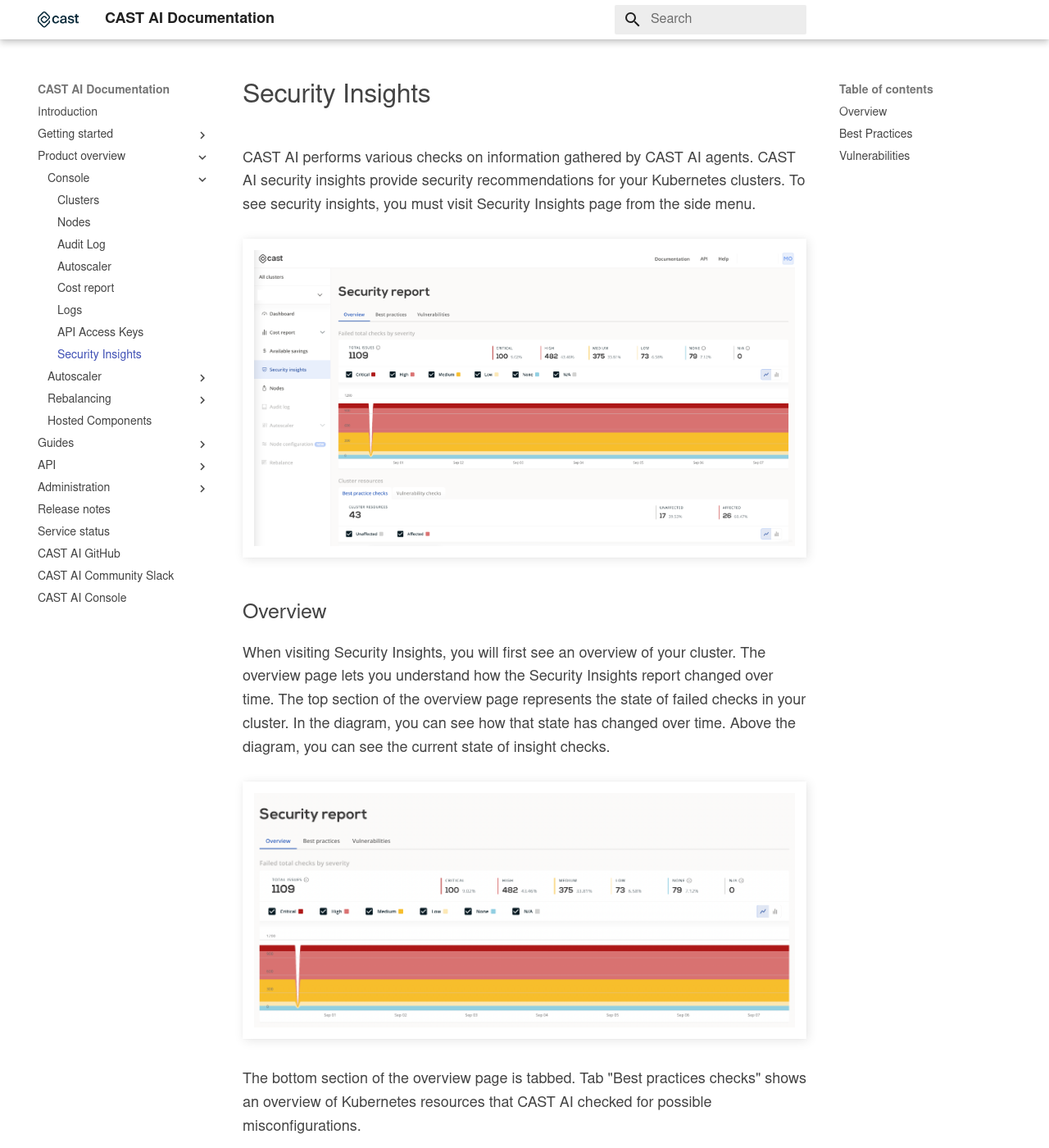
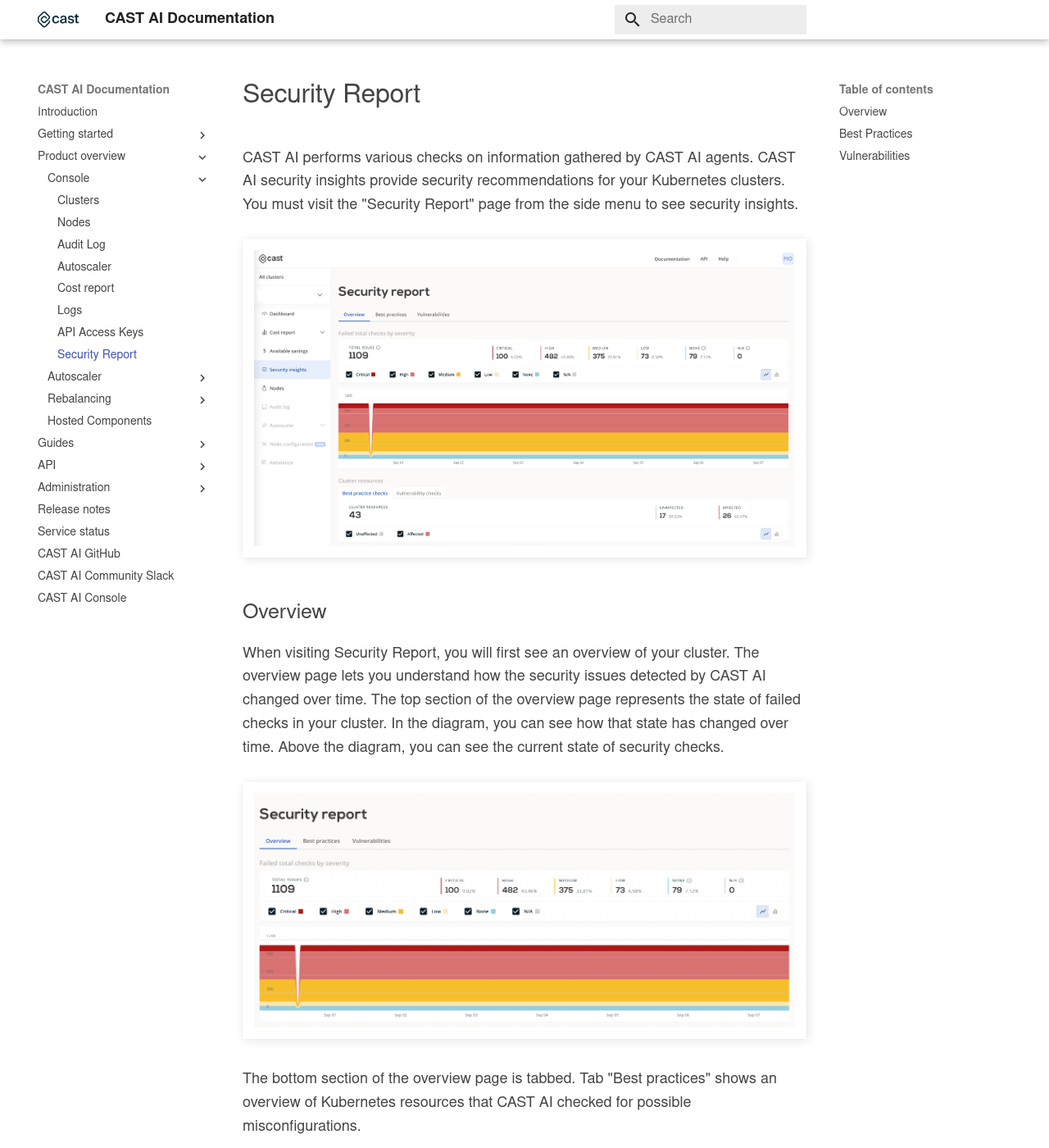
Before and after one commit to castai/docs, an MkDocs documentation site: the page built from docs/product-overview/console/security-insights.md, in a window 1280 px wide and 1400 px high. Shown: the whole window at 82% size. Built offline with MkDocs 1.6.1 and Material for MkDocs 9.7.7, drawn with Linux system fonts in a browser that asks for light colours; some web fonts are replaced; some of the changed text lies outside the part shown.

Commit message:
Redacted text

```diff
--- a/docs/product-overview/console/security-insights.md
+++ b/docs/product-overview/console/security-insights.md
@@ -2,30 +2,30 @@
 description: Discover security insights about your clusters.
 ---
 
-# Security Insights
+# Security Report
 
 CAST AI performs various checks on information gathered by CAST AI agents.
 CAST AI security insights provide security recommendations for your Kubernetes clusters.
-To see security insights, you must visit Security Insights page from the side menu.
+You must visit the "Security Report" page from the side menu to see security insights.
 
 ![](images/security-insights-overview.png)
 
 ## Overview
 
-When visiting Security Insights, you will first see an overview of your cluster.
-The overview page lets you understand how the Security Insights report changed over time.
+When visiting Security Report, you will first see an overview of your cluster.
+The overview page lets you understand how the security issues detected by CAST AI changed over time.
 The top section of the overview page represents the state of failed checks in your cluster.
 In the diagram, you can see how that state has changed over time.
-Above the diagram, you can see the current state of insight checks.
+Above the diagram, you can see the current state of security checks.
 
 ![](images/failed-checks-overview.png)
 
-The bottom section of the overview page is tabbed. Tab "Best practices checks" shows an overview
-of Kubernetes resources that CAST AI checked for possible misconfigurations.
+The bottom section of the overview page is tabbed.
+Tab "Best practices" shows an overview of Kubernetes resources that CAST AI checked for possible misconfigurations.
 
 ![](images/best-practices-overview.png)
 
-Tab "Vulnerability checks" shows how many Kubernetes resources CAST AI scanned for vulnerabilities.
+Tab "Vulnerabilities" shows how many Kubernetes resources CAST AI scanned for vulnerabilities.
 
 ![](images/vulnerabilities-overview.png)
 
@@ -33,12 +33,13 @@
 
 When you install the CAST AI agent, it observes changes in your Kubernetes cluster.
 CAST AI uses this information to check for possible misconfigurations and provides recommendations.
-To view a report on Kubernetes resource misconfigurations, you should go to the "Best Practices" tab from the Security Insights page.
+To view a report on Kubernetes resource misconfigurations, you should go to the "Best Practices" tab from the Security Report page.
 
 ![](images/security-insights-tabs.png)
 
 The "Best Practices" report page also has two sections.
-The top section of the "Best Practices" page summarizes the current state report. You can browse all the performed checks and their status in the area below.
+In the top section of the "Best Practices" page, there is a summary of the current state report.
+You can browse all the performed checks and their status in the area below.
 
 ![](images/best-practices.png)
 
```
